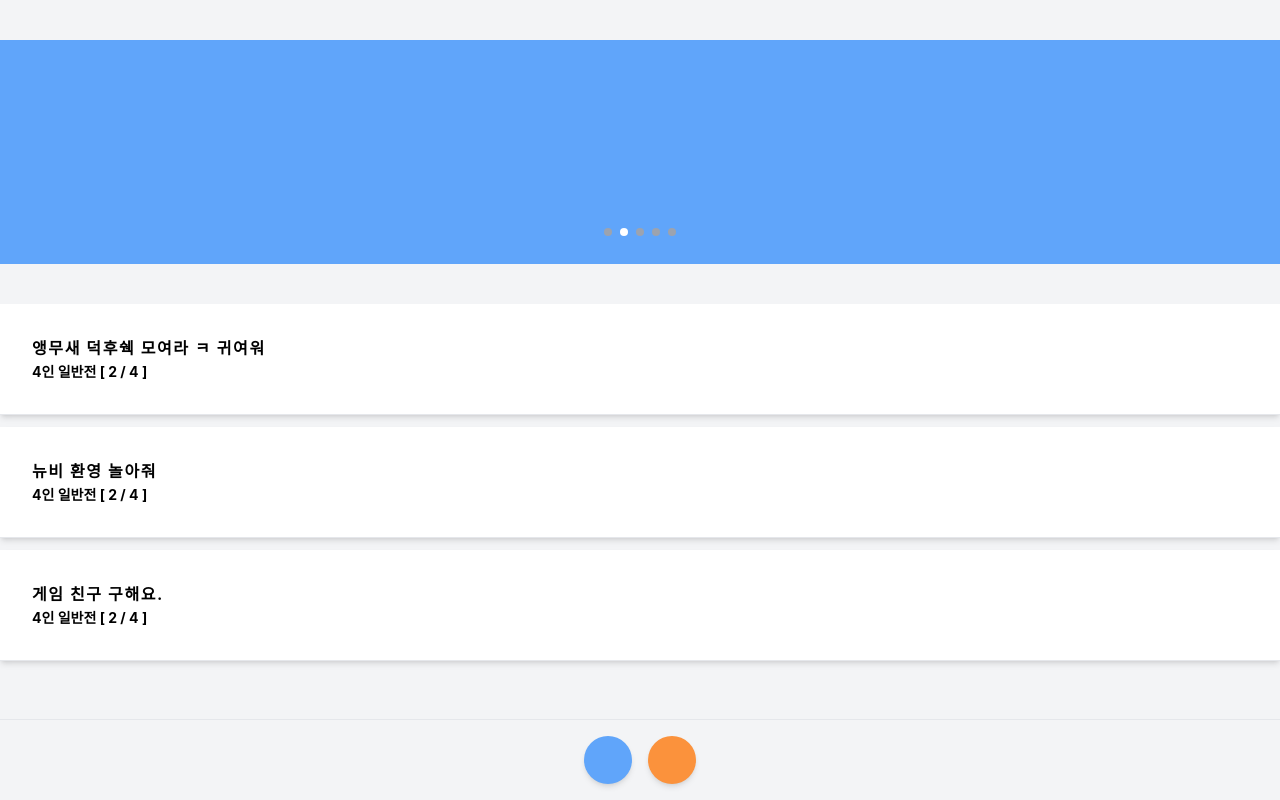
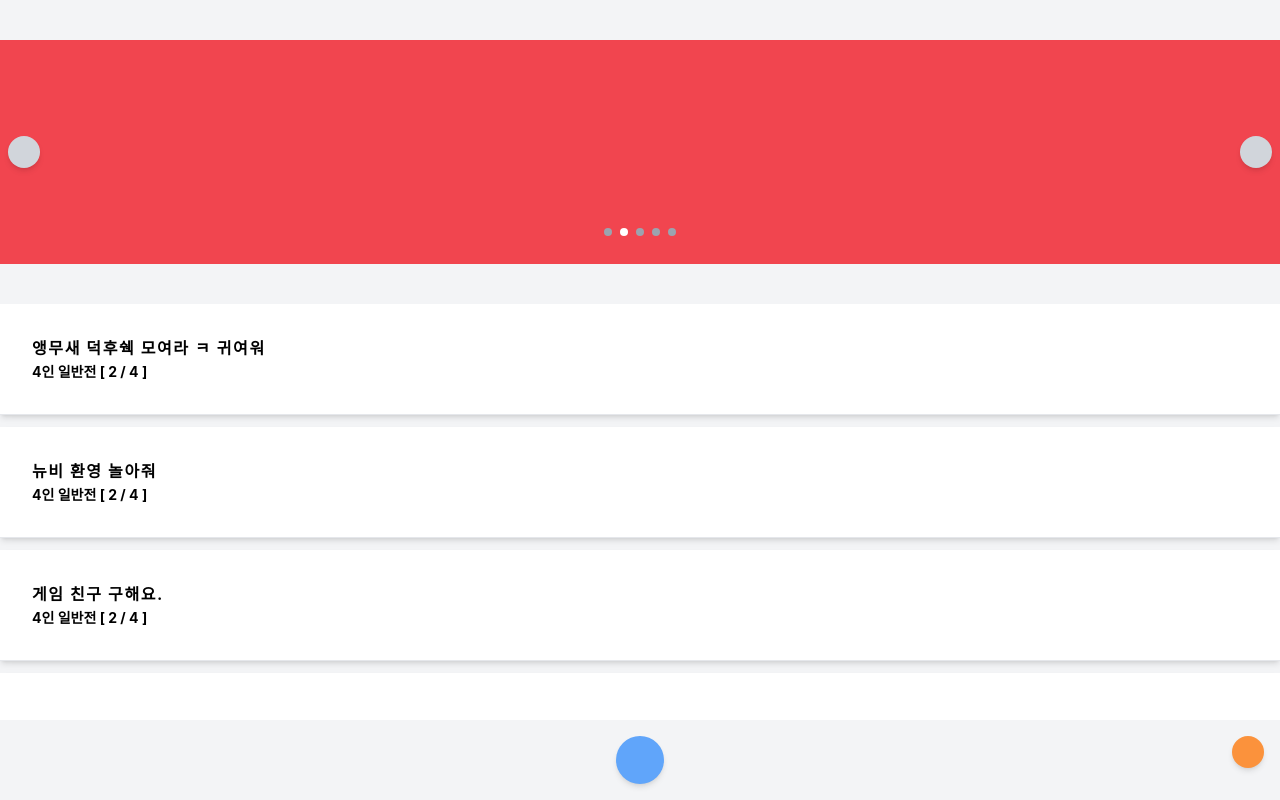
Before and after one commit to djgnfj-svg/kkua, a React (Create React App) app in the folder frontend/: page /lobby in a window 1280 px wide. Built offline with nearby package versions, Linux system fonts and the light colour scheme; the HTML template or start-up script is replaced by a standard one.

Commit message:
merge Add LobbyPage

```diff
--- a/frontend/src/Pages/Lobby/Lobby.css
+++ b/frontend/src/Pages/Lobby/Lobby.css
@@ -4,3 +4,7 @@
     margin: 0 auto;
     margin-top: 5vh;
 }
+#lobby__list__empty{
+    height: 118px;
+    background-color: white;
+}
--- a/frontend/src/Pages/Lobby/Lobby.js
+++ b/frontend/src/Pages/Lobby/Lobby.js
@@ -1,77 +1,134 @@
-import React, { useEffect, useState } from 'react';
+import React, { useEffect, useState, useRef } from 'react';
 import './Lobby.css';
 
 function Lobby() {
+  const [activeIndex, setActiveIndex] = useState(0);
+  const intervalRef = useRef(null); // 인터벌 참조 생성
 
-  const [activeIndex, setActiveIndex] = useState(0);
+  {/* 방 제목 / 게임 타입 / 진행중인 인원 */}
+  const a = "앵무새 덕후쉑 모여라 ㅋ 귀여워";
+  const b = "뉴비 환영 놀아줘";
+  const c = "게임 친구 구해요.";
 
+  const d = "4인 일반전";
 
-  let a = "앵무새 덕후쉑 모여라 ㅋ 귀여워";
-  let b = "뉴비 환영 놀아줘";
-  let c = "게임 친구 구해요.";
+  const e = "[ " + 2 + " / " + 4 + " ]";
 
-  let d = "4인 일반전"
-
-  let e = "[ " + 2 + " / " + 4 + " ]"
-
+  {/* 방 리스트 */}
   const rooms = [
     { title: a, type: d, players: e },
     { title: b, type: d, players: e },
     { title: c, type: d, players: e },
   ];
 
-  const banners = {
-    aType: "", bType: "", cType: "", dType: "", fType: ""
-  }
+  {/* 배너 이미지 */}
+  // const slides = [
+  //   { image: `/images/slide1.jpg` },
+  //   { image: '/images/slide2.jpg' },
+  //   { image: '/images/slide3.jpg' },
+  // ];
+
+    {/*  임시 컬러 배너 이미지 */}
   const slides = [
-    { color: 'bg-red-400' },
-    { color: 'bg-blue-400' },
-    { color: 'bg-green-400' },
-    { color: 'bg-yellow-400' },
-    { color: 'bg-purple-400' },
+    { color: `rgb(175, 142, 235)` },
+    { color: `rgb(241, 69, 79)` },
+    { color: `rgb(163, 235, 142)` },
+    { color: `rgb(46, 45, 213)` },
+    { color: `rgb(213, 128, 45)` },
   ];
 
-  useEffect(() => {
-    const interval = setInterval(() => {
+
+  {/* 슬라이드 인터벌 초기화 함수 */}
+  const resetInterval = () => {
+    if (intervalRef.current) clearInterval(intervalRef.current);
+
+    intervalRef.current = setInterval(() => {
       setActiveIndex((prevIndex) => (prevIndex + 1) % slides.length);
     }, 3000);
+  };
 
-    return () => clearInterval(interval); // 컴포넌트 언마운트 시 인터벌 제거
-  }, []);
+  {/* 슬라이드 자동 전환 */}
+  useEffect(() => {
+    resetInterval();
+    return () => clearInterval(intervalRef.current); // 컴포넌트 언마운트 시 인터벌 제거
+  }, [slides.length]);
+
+  {/* 좌우 버튼 기능 추가 */}
+  const handlePrevSlide = () => {
+    setActiveIndex((prevIndex) => (prevIndex === 0 ? slides.length - 1 : prevIndex - 1));
+    resetInterval(); // 버튼 클릭 시 인터벌 초기화
+  };
+
+  const handleNextSlide = () => {
+    setActiveIndex((prevIndex) => (prevIndex + 1) % slides.length);
+    resetInterval(); // 버튼 클릭 시 인터벌 초기화
+  };
+
+  {/* 점 클릭 시 슬라이드 이동 */}
+  const handleDotClick = (index) => {
+    setActiveIndex(index);
+    resetInterval(); // 클릭 시 인터벌 초기화
+  };
 
   return (
     <div className="h-screen bg-gray-100 flex flex-col">
 
       {/* 상단 슬라이더 */}
       <div
-        className={`w-full h-40 mt-20 flex items-center justify-center transition-all duration-500 ${slides[activeIndex].color}`}
+        className={`relative w-full h-40 mt-20 flex items-center justify-center transition-all duration-500`}
         id="lobby__SlideBox"
+        style={{
+           // backgroundImage: `url(${slides[activeIndex].image})`,
+          backgroundColor:slides[activeIndex].color,
+          backgroundSize: 'cover',
+          backgroundPosition: 'center',
+        }}
       >
+        <button
+          onClick={handlePrevSlide}
+          className="absolute left-2 bg-gray-300 text-black w-8 h-8 rounded-full flex items-center justify-center shadow-md">
+           {/* 좌측 화살표 추가 */}
+        </button>
+        <button
+          onClick={handleNextSlide}
+          className="absolute right-2 bg-gray-300 text-black w-8 h-8 rounded-full flex items-center justify-center shadow-md">
+           {/* 우측 화살표 추가 */}
+        </button>
+
         <div className="flex space-x-2 mt-40">
+          {console.log(slides.length)}
           {slides.map((_, index) => (
             <div
               key={index}
-              className={`w-2 h-2 rounded-full ${activeIndex === index ? 'bg-white' : 'bg-gray-400'}`}
+              onClick={() => handleDotClick(index)}
+              className={`w-2 h-2 rounded-full cursor-pointer ${activeIndex === index ? 'bg-white' : 'bg-gray-400'}`}
             ></div>
           ))}
+
         </div>
       </div>
 
       {/* 방 목록 */}
-      <div className="flex-1 overflow-y-auto text-left mt-10 ">
+      <div className="flex-1 overflow-y-auto text-left mt-10">
         {rooms.map((room, index) => (
-          <div key={index} className="bg-white p-8 2 0 8 border-b h-10vh shadow-md mb-3" id='lobby__list'>
+          <div key={index} className="bg-white p-8 border-b h-10vh shadow-md mb-3" id='lobby__list'>
             <h3 className="font-bold mb-0.5 tracking-widest">{room.title}</h3>
             <p className="text-sm h-393px font-bold">{room.type} {room.players}</p>
           </div>
         ))}
+         {/* 빈 박스 추가 */}
+            <div className="bg-white p-8 border-b h-10vh shadow-md mb-3" id='lobby__list__empty'></div>
       </div>
 
-      {/* 하단 버튼 */}
-      <div className="p-4 flex justify-center space-x-4 border-t">
-        <button className="bg-blue-400 text-white w-12 h-12 rounded-full flex items-center justify-center shadow-md">
+     {/* 새로고침 & 위로가기 버튼 */}
+      <div className="flex justify-center p-4 relative">
+         <button
+           className="bg-blue-400 text-white w-12 h-12 rounded-full flex items-center justify-center shadow-md">
+          {/* 새로고침버튼 추가 */}
          </button>
-        <button className="bg-orange-400 text-white w-12 h-12 rounded-full flex items-center justify-center shadow-md">
+         <button
+           className="absolute right-4 bg-orange-400 text-white w-8 h-8 rounded-full flex items-center justify-center shadow-md">
+           {/* 위쪽 화살표 추가 */}
          </button>
        </div>
      </div>
```
Lines whose indentation alone changed are shown as unchanged.
